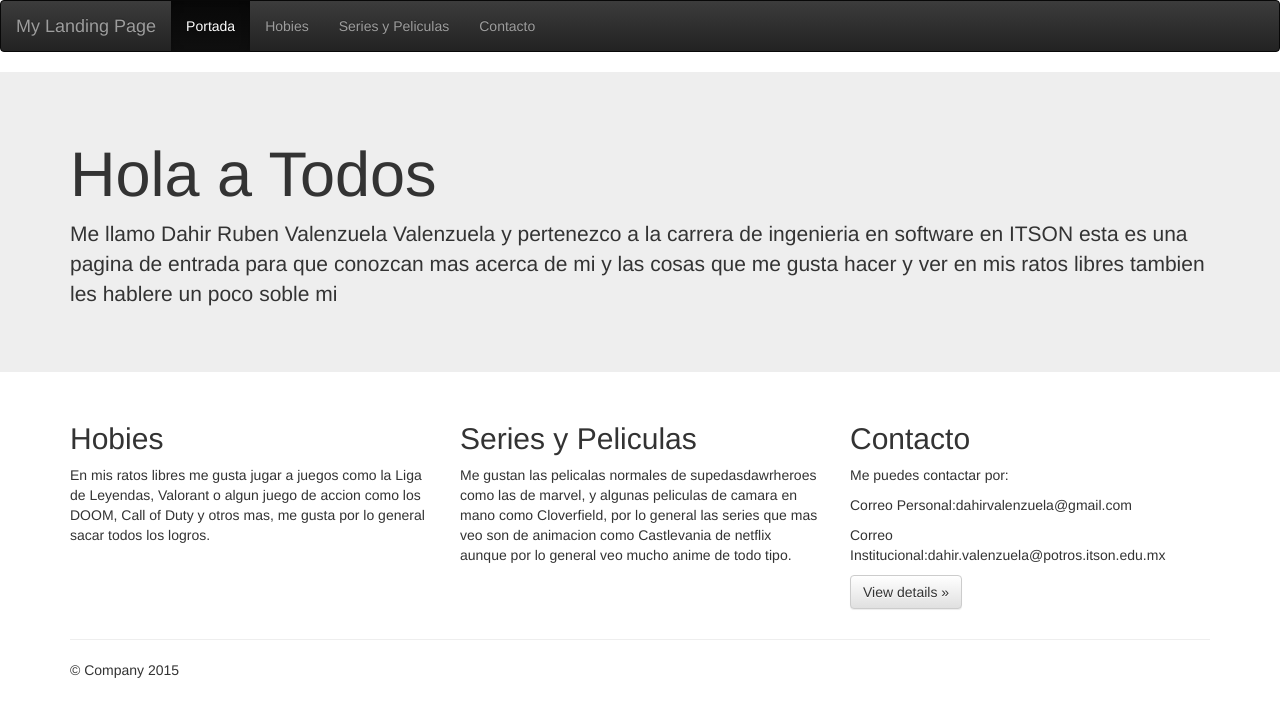
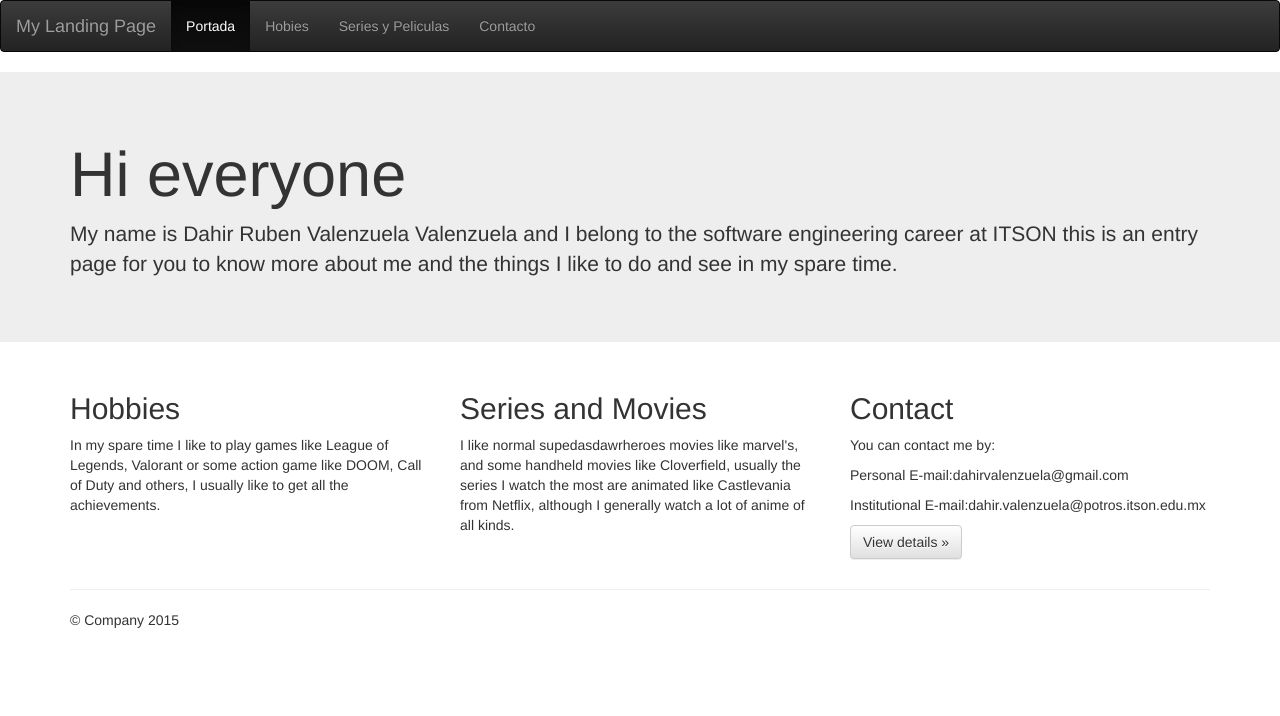
Before and after one commit to DahirVV/LandingValenzuelaDahir, a website: page public_html/index.html in a window 1280 px wide. Drawn offline with nearby package versions, Linux system fonts and the light colour scheme.

Commit message:
Traducir LandingPage

```diff
--- a/public_html/index.html
+++ b/public_html/index.html
@@ -44,8 +44,8 @@
         <!-- Main jumbotron for a primary marketing message or call to action -->
         <div class="jumbotron">
             <div class="container">
-                <h1>Hola a Todos</h1>
-                <p>Me llamo Dahir Ruben Valenzuela Valenzuela y pertenezco a la carrera de ingenieria en software en ITSON esta es una pagina de entrada para que conozcan mas acerca de mi y las cosas que me gusta hacer y ver en mis ratos libres tambien les hablere un poco soble mi</p>
+                <h1>Hi everyone</h1>
+                <p>My name is Dahir Ruben Valenzuela Valenzuela and I belong to the software engineering career at ITSON this is an entry page for you to know more about me and the things I like to do and see in my spare time. </p>
             </div>
         </div>
 
@@ -53,18 +53,18 @@
             <!-- Example row of columns -->
             <div class="row">
                 <div class="col-md-4">
-                    <h2>Hobies</h2>
-                    <p>En mis ratos libres me gusta jugar a juegos como la Liga de Leyendas, Valorant o algun juego de accion como los DOOM, Call of Duty y otros mas, me gusta por lo general sacar todos los logros.</p>
+                    <h2>Hobbies</h2>
+                    <p>In my spare time I like to play games like League of Legends, Valorant or some action game like DOOM, Call of Duty and others, I usually like to get all the achievements.</p>
                 </div>
                 <div class="col-md-4">
-                    <h2>Series y Peliculas</h2>
-                    <p>Me gustan las pelicalas normales de supedasdawrheroes como las de marvel, y algunas peliculas de camara en mano como Cloverfield, por lo general las series que mas veo son de animacion como Castlevania de netflix aunque por lo general veo mucho anime de todo tipo.</p>
+                    <h2>Series and Movies</h2>
+                    <p>I like normal supedasdawrheroes movies like marvel's, and some handheld movies like Cloverfield, usually the series I watch the most are animated like Castlevania from Netflix, although I generally watch a lot of anime of all kinds.</p>
                 </div>
                 <div class="col-md-4">
-                    <h2>Contacto</h2>
-                    <p>Me puedes contactar por:</p>
-                    <p>Correo Personal:dahirvalenzuela@gmail.com</p>
-                    <p>Correo Institucional:dahir.valenzuela@potros.itson.edu.mx</p>
+                    <h2>Contact</h2>
+                    <p>You can contact me by:</p>
+                    <p>Personal E-mail:dahirvalenzuela@gmail.com</p>
+                    <p>Institutional E-mail:dahir.valenzuela@potros.itson.edu.mx</p>
                     <p><a class="btn btn-default" href="#" role="button">View details &raquo;</a></p>
                 </div>
             </div>
```
